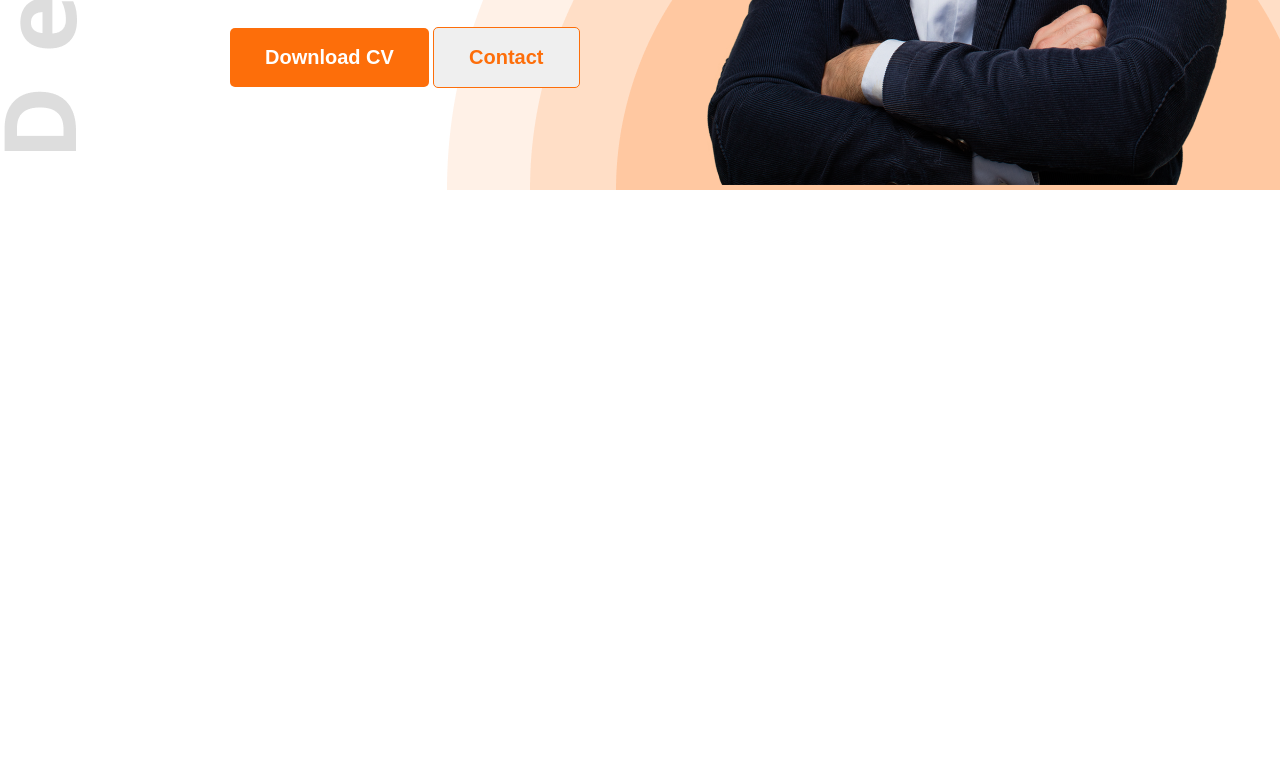
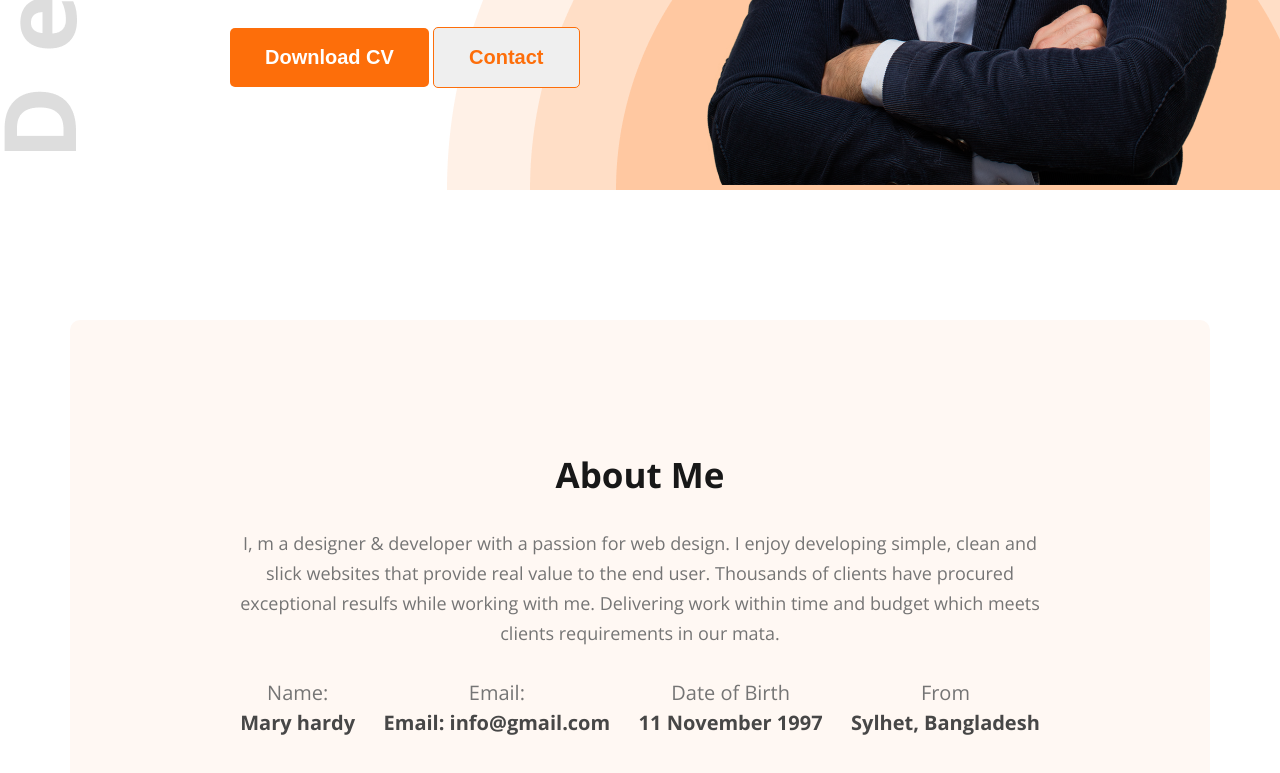
Before and after one commit to mrmoinbd/developer-portfolio-reset, a plain HTML site: page index.html in a window 1280 px wide. Shown: the part 672-1445 px from the top of the page. Before the commit the page ends 862 px from the top, so only its background shows below. Drawn offline with nearby package versions, Linux system fonts and the light colour scheme.

Commit message:
added about section

```diff
--- a/index.html
+++ b/index.html
@@ -30,7 +30,33 @@
         </div>
     </header>
     <main>
-
+        <!-- About section start -->
+         <section class="all-section">
+            <div class="about">
+                <h2 class="sub-heading">About Me</h2>
+                <p class="about-description">I, m a designer & developer with a passion for web design. I enjoy developing simple, clean and slick websites that provide real value to the end user. Thousands of clients have procured exceptional resulfs while working with me. Delivering work within time and budget which meets clients requirements in our mata.</p>
+                <div class="info-container">
+                    <div class="info">
+                        <p class="info-head">Name:</p>
+                        <p class="info-sub-head">Mary hardy</p>
+                    </div>
+                    <div class="info">
+                        <p class="info-head">Email:</p>
+                        <p class="info-sub-head">Email:
+                            info@gmail.com</p>
+                    </div>
+                    <div class="info">
+                        <p class="info-head">Date of Birth</p>
+                        <p class="info-sub-head">11 November 1997</p>
+                    </div>
+                    <div class="info">
+                        <p class="info-head">From</p>
+                        <p class="info-sub-head">Sylhet, Bangladesh</p>
+                    </div>
+                </div>
+            </div>
+         </section>
+        <!-- About section end -->
     </main>
     <footer>
 
--- a/styles/style.css
+++ b/styles/style.css
@@ -23,11 +23,18 @@ body {
     border: none;
 }
 
+.all-section {
+    max-width: 1140px;
+    margin: 0 auto;
+    margin-top: 130px;
+    margin-bottom: 130px;
+}
+
 /* nav style start */
-header{
- background-image: url(../images/developer.png), url(../images/header_bg.png);
- background-repeat: no-repeat;
-background-position: top left, bottom right;
+header {
+    background-image: url(../images/developer.png), url(../images/header_bg.png);
+    background-repeat: no-repeat;
+    background-position: top left, bottom right;
 
 }
 
@@ -73,15 +80,17 @@ nav ul li a {
 
 /* header banner style start */
 
-.banner{
+.banner {
     display: flex;
     justify-content: space-between;
     align-items: center;
     margin: 0px 38px 0px 230px;
 }
-.banner-content{
+
+.banner-content {
     max-width: 585px;
 }
+
 .banner-greetings {
     color: var(--Dark-02, #474747);
     font-size: 45px;
@@ -99,7 +108,7 @@ nav ul li a {
     font-size: 18px;
     font-weight: 400;
     margin-top: 20px;
-    margin-bottom: 30px ;
+    margin-bottom: 30px;
 }
 
 .second-btn {
@@ -111,8 +120,66 @@ nav ul li a {
     border: 1px solid #FD6E0A;
     padding: 18px 35px;
 }
-.profile-img{
+
+.profile-img {
     width: 584px;
 }
 
 /* header banner style end */
+
+/* about section style start */
+.about {
+    padding: 131px 156px;
+    border-radius: 10px;
+    background: #FFF8F3;
+}
+
+.sub-heading {
+    color: var(--Dark-01, #181818);
+    text-align: center;
+    font-family: "Open Sans";
+    font-size: 35px;
+    font-style: normal;
+    font-weight: 700;
+    line-height: normal;
+}
+
+.about-description {
+    margin-top: 30px;
+    color: var(--Dark-03, #757575);
+    text-align: center;
+    font-family: "Open Sans";
+    font-size: 18px;
+    font-style: normal;
+    font-weight: 400;
+    line-height: 30px;
+    /* 166.667% */
+}
+.info-container{
+    display: flex;
+    justify-content: space-around;
+    align-items: center;
+    margin-top: 30px;
+}
+
+.info-head {
+    color: var(--Dark-03, #757575);
+    text-align: center;
+    font-family: "Open Sans";
+    font-size: 20px;
+    font-style: normal;
+    font-weight: 400;
+    line-height: 30px;
+    /* 150% */
+}
+
+.info-sub-head {
+    color: var(--Dark-02, #474747);
+    font-family: "Open Sans";
+    font-size: 20px;
+    font-style: normal;
+    font-weight: 700;
+    line-height: 30px;
+}
+
+/* about section style end */
```
